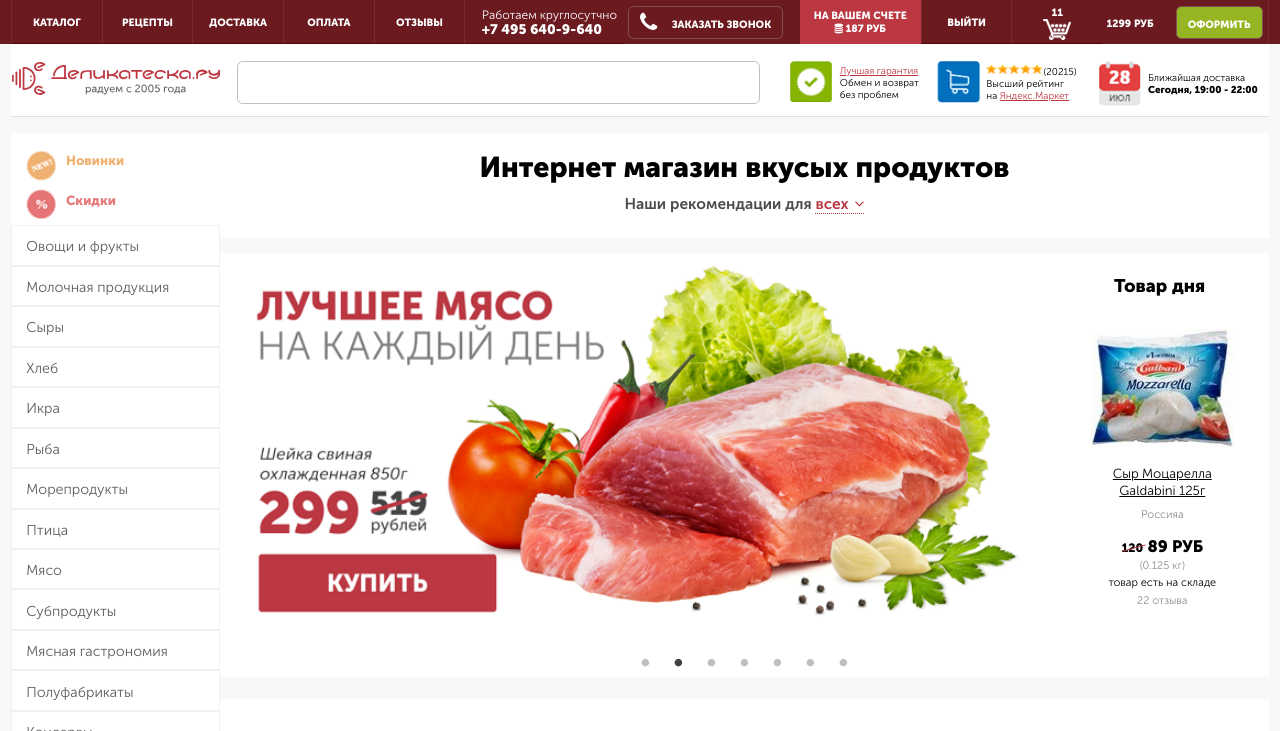
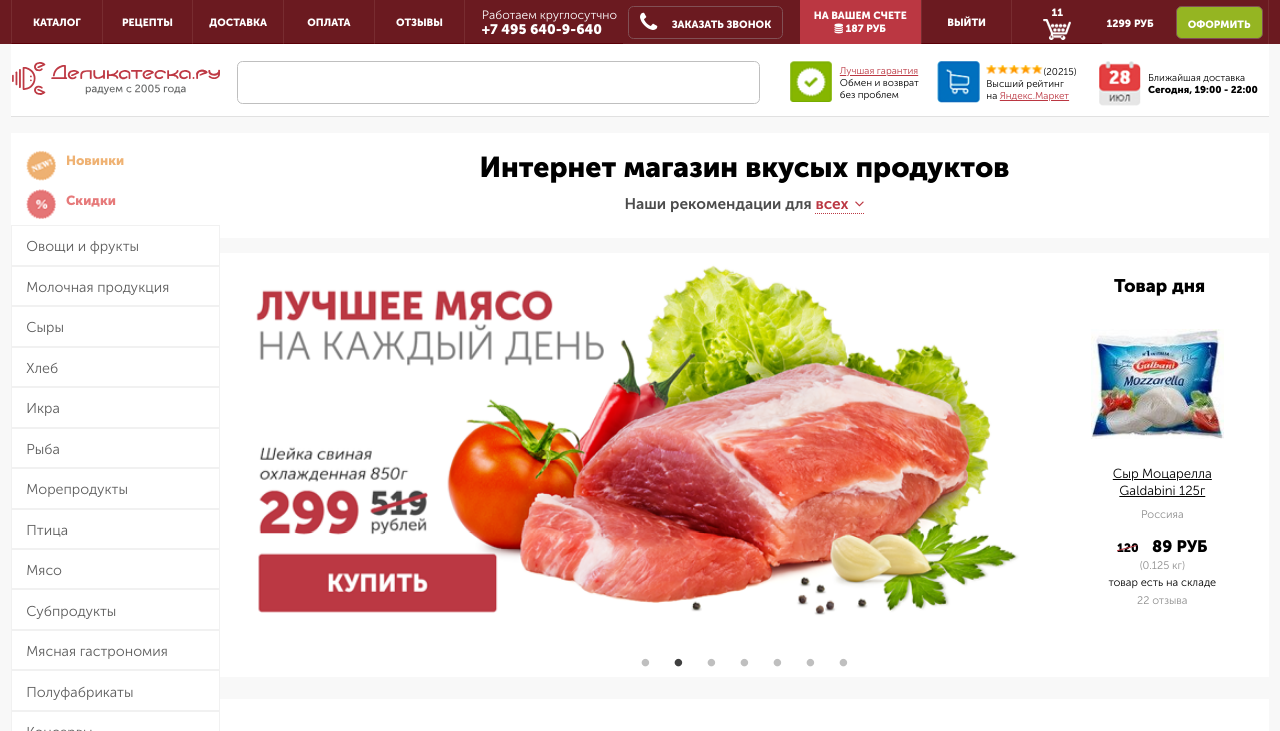
Before and after one commit to yvlavrov/yvlavrov.github.io, a plain HTML site: page index.html in a window 1280 px wide. Shown: the top 731 px of the page. Drawn offline with Linux system fonts and the light colour scheme.

Commit message:
мелкие баги + мягкий шрифт

```diff
--- a/css/main.css
+++ b/css/main.css
@@ -60,6 +60,10 @@ body {
 	zoom: 1.1;
 	background-color: #f8f8f8;
 	margin: 0;
+	-webkit-font-smoothing: subpixel-antialiased !important;
+	-webkit-backface-visibility: hidden;
+	-moz-backface-visibility:    hidden;
+	-ms-backface-visibility:     hidden;
 }
 .hidden {
 	display: none;
@@ -954,8 +958,8 @@ margin-top: 10px;
 
 .item-slider > div {
 	padding: 1px;
+}
 
-}
 
 .item-slider__item {
 	display: -webkit-flex;
@@ -1041,13 +1045,13 @@ margin-top: 10px;
 .item-slider__item img {
 	padding: 0 14px;
 	padding-top: 5px;
-	width: 130px;
-	max-height: 125px;
+	width: auto;
+	max-height: 100px;
 	text-align: center;
 	display: inline-block;
 	position: absolute;
 	top: 0;
-	right: 0;
+
 }
 
 
@@ -1091,14 +1095,16 @@ margin-top: 10px;
 
 .item-slider__item .crossed-price {
 	font-size: 11px;
+	width: 10px;
 	font-weight: 800;
 	position: relative;
+	padding-right: 8px;
 }
 
 .item-slider__item .crossed-price:before {
 	position: absolute;
 	content: "";
-	width: 22px;
+	width: 18px;
 	height: 20px;
 	border-bottom: 1.7px solid #bb3943;
 	transform: rotate(-15deg);
--- a/index.html
+++ b/index.html
@@ -330,9 +330,8 @@
 
 						</div>
 						<div class="item-slider__item">
-
 								<img src="img/r1i3.jpg" alt="Говяжьи стейки ассорти">
-								<a href="#" class="item-title">Кальмар Командорский тушка ~1 кг<br>
+								<a href="#" class="item-title">Кальмар Командорский тушка ~1 кг<br></a>
 								<span class="feature">5-6шт, неочищенный, замороженный, вылов 2017</span><br>
 								<span class="crossed-price">289</span>
 								<span class="price">269 РУБ</span><br>
@@ -343,7 +342,6 @@
 									<i class="fa fa-heart-o" aria-hidden="true"></i>
 								</div>
 								<a href="#" class="btn btn-buy">Купить</a>
-
 						</div>
 						<div class="item-slider__item">
 
```
